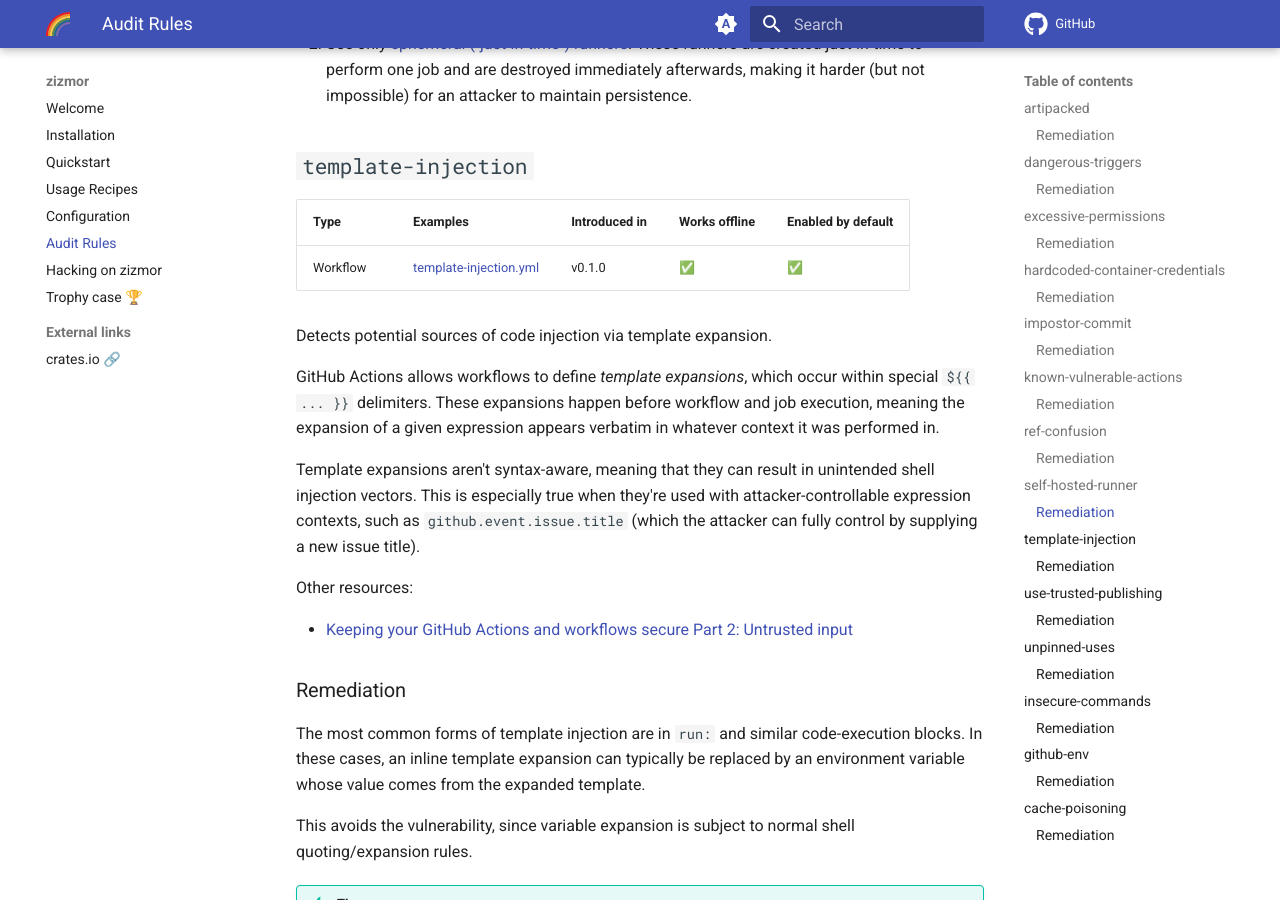
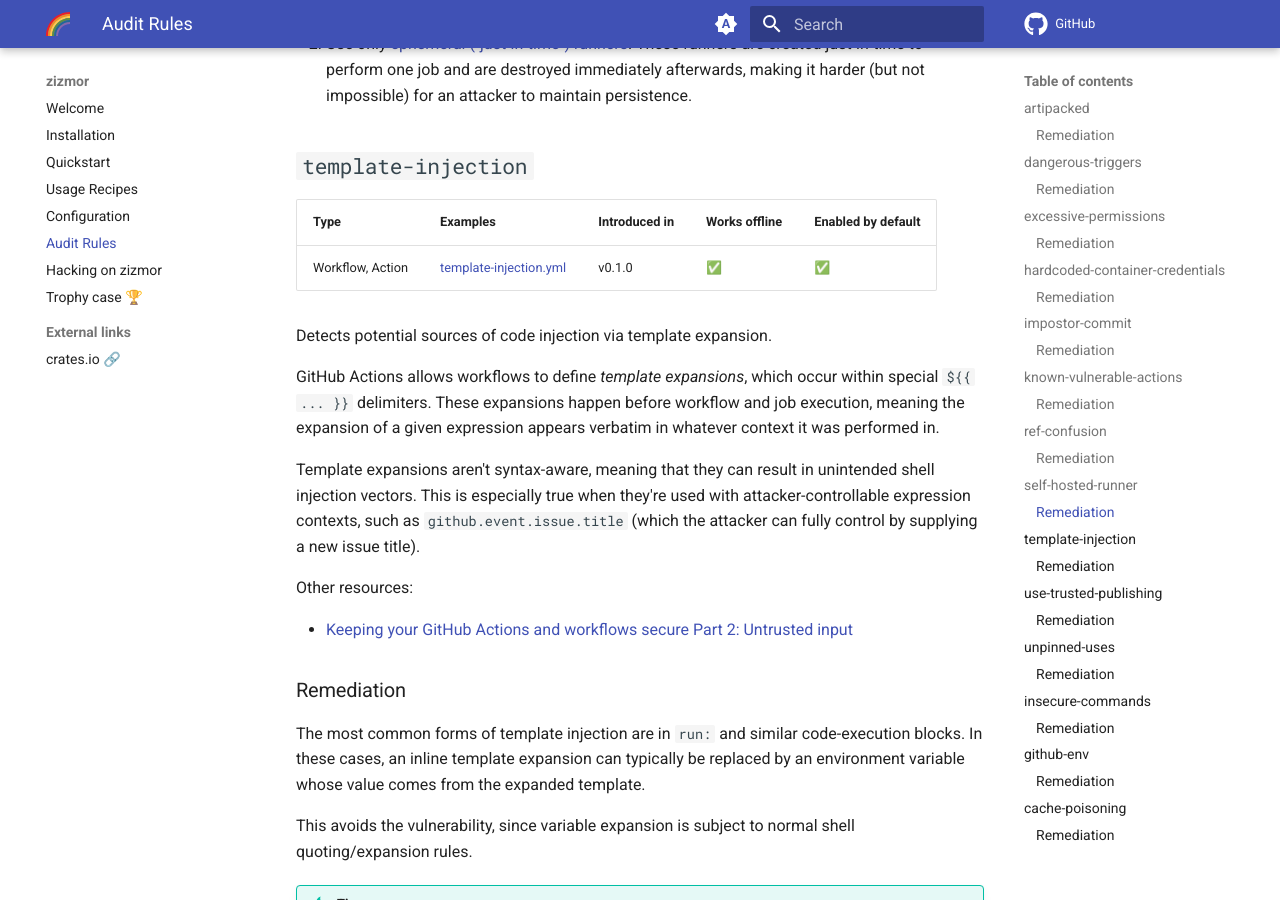
Before and after one commit to zizmorcore/zizmor, an MkDocs documentation site: the page built from docs/audits.md, in a window 1280 px wide and 900 px high, scrolled down 7244 px. Built offline with MkDocs 1.6.1 and Material for MkDocs 9.7.7, drawn with Linux system fonts in a browser that asks for light colours; comment, search, counter and statistics services are not loaded.

Commit message:
docs: tweaks
Signed-off-by: William Woodruff <william@yossarian.net>

```diff
--- a/docs/audits.md
+++ b/docs/audits.md
@@ -361,6 +361,7 @@ the action if one is available, or remove the action's usage entirely.
 |----------|---------------------|---------------|----------------|--------------------|
 | Workflow  | [ref-confusion.yml] | v0.1.0        | ❌             | ✅                 |
 
+
 [ref-confusion.yml]: https://github.com/woodruffw/gha-hazmat/blob/main/.github/workflows/ref-confusion.yml
 
 Detects actions that are pinned to confusable symbolic refs (i.e. branches
@@ -431,7 +432,7 @@ there are steps you can take to minimize their risk:
 
 | Type     | Examples                 | Introduced in | Works offline  | Enabled by default |
 |----------|--------------------------|---------------|----------------|--------------------|
-| Workflow  | [template-injection.yml] | v0.1.0        | ✅             | ✅                 |
+| Workflow, Action  | [template-injection.yml] | v0.1.0        | ✅             | ✅                 |
 
 [template-injection.yml]: https://github.com/woodruffw/gha-hazmat/blob/main/.github/workflows/template-injection.yml
 
```
